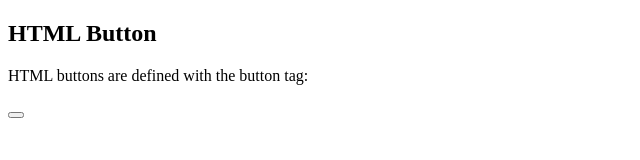
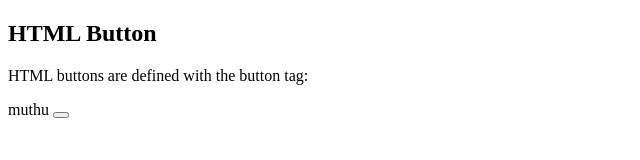
Before and after one commit to muthutony2110/mmm, a plain HTML site: page index.html in a window 1280 px wide. Shown: the full height of the page, 0-640 px from the left. Drawn offline with Linux system fonts and the light colour scheme.

Commit message:
Update index.html

```diff
--- a/index.html
+++ b/index.html
@@ -4,7 +4,7 @@
 
 <h2>HTML Button </h2>
 <p>HTML buttons are defined with the button tag:</p>
-
+muthu
 
 <button></button>
 
```
